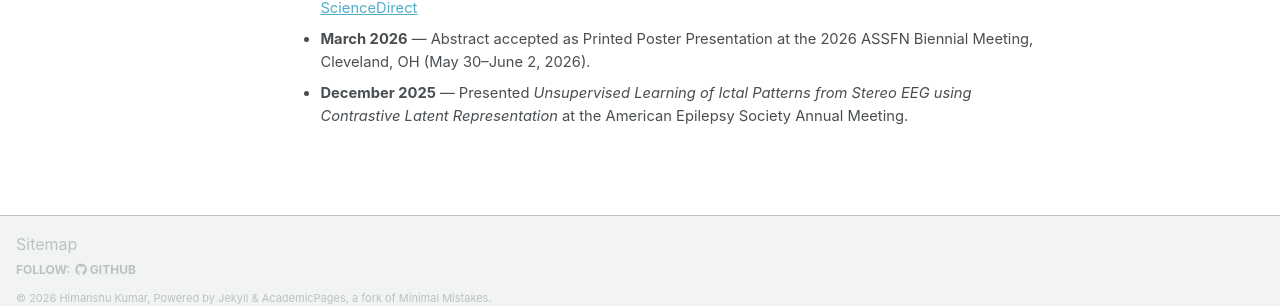
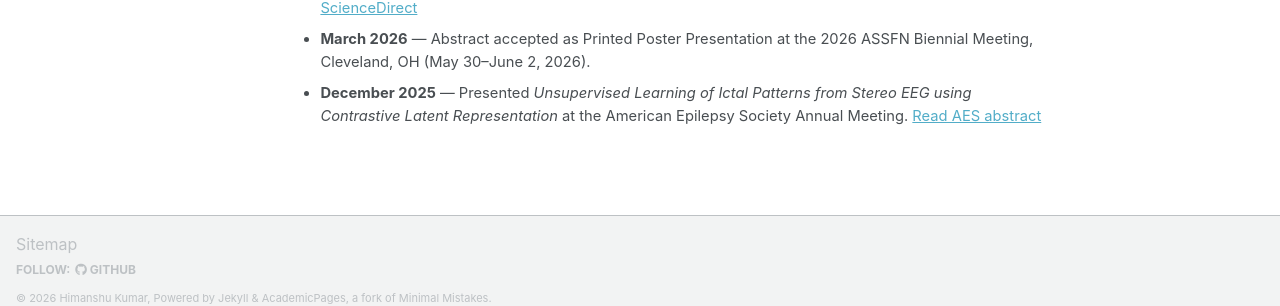
Before and after one commit to himsriv24/himsriv24.github.io, a Jekyll site: the page built from _pages/about.md, in a window 1280 px wide and 1196 px high. Shown: the part 857-1163 px from the top of the window. Built offline with Jekyll 4.4.1, drawn with Linux system fonts in a browser that asks for light colours; some web fonts are replaced; a script bundle is joined from its source files by our own code; library files that are not in the unit come from our copies.

Commit message:
Add AES abstract link to news

```diff
--- a/_pages/about.md
+++ b/_pages/about.md
@@ -22,4 +22,4 @@ News
 * **April 2026** — Paper *Three-Phase Seizure Segmentation in Stereotactic EEG Using Envelope-Based Multivariate Changepoint Analysis* published online in *Annals of Biomedical Engineering*. [Read on Springer](https://doi.org/10.1007/s10439-026-04097-7)
 * **April 2026** — Paper *EEG-based emotion recognition using super-resolution superlet transform and self-attention convolutional neural network* accepted in *Biomedical Signal Processing and Control*. [Read on ScienceDirect](https://www.sciencedirect.com/science/article/pii/S1746809426009043?dgcid=author)
 * **March 2026** — Abstract accepted as Printed Poster Presentation at the 2026 ASSFN Biennial Meeting, Cleveland, OH (May 30–June 2, 2026).
-* **December 2025** — Presented *Unsupervised Learning of Ictal Patterns from Stereo EEG using Contrastive Latent Representation* at the American Epilepsy Society Annual Meeting.
+* **December 2025** — Presented *Unsupervised Learning of Ictal Patterns from Stereo EEG using Contrastive Latent Representation* at the American Epilepsy Society Annual Meeting. [Read AES abstract](https://aesnet.org/abstractslisting/unsupervised-learning-of-ictal-onset-patterns-from-stereo-eeg-using-contrastive-latent-representations)
```
